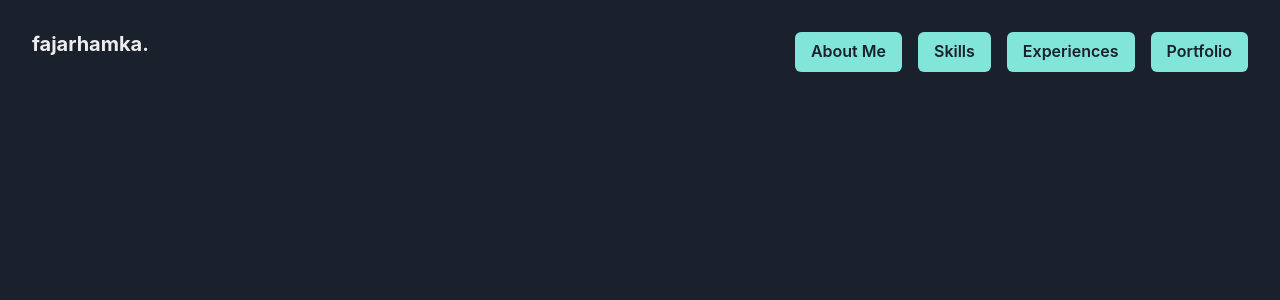
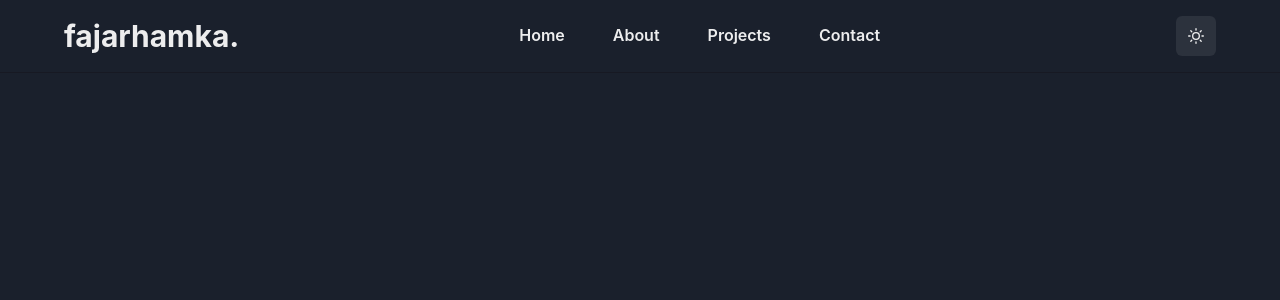
Before and after one commit to fajartd02/portfolio, a Next.js app: page / in a window 1280 px wide. Shown: the top 300 px of the page. Built offline with nearby package versions, Linux system fonts and the light colour scheme.

Commit message:
create a new header

```diff
--- a/components/Header.tsx
+++ b/components/Header.tsx
@@ -1,21 +1,144 @@
-import { Box, Button, ButtonGroup, Flex, Heading, Spacer } from '@chakra-ui/react'
-import React from 'react'
+import { useState } from "react";
+import {
+  Flex,
+  Spacer,
+  Box,
+  Heading,
+  Button,
+  useColorModeValue,
+  useDisclosure,
+  IconButton,
+  useColorMode,
+  Drawer,
+  DrawerOverlay,
+  DrawerContent,
+  DrawerCloseButton,
+  DrawerHeader,
+  DrawerBody,
+  Stack,
+  Text,
+} from "@chakra-ui/react";
+import { HamburgerIcon, MoonIcon, SunIcon } from "@chakra-ui/icons";
 
 function Header() {
+  const [isOpen, setIsOpen] = useState(false);
+  const { colorMode, toggleColorMode } = useColorMode();
+  const { isOpen: isDrawerOpen, onOpen, onClose } = useDisclosure();
+
+  const handleToggle = () => setIsOpen(!isOpen);
+
+  const links = [
+    {
+      href: "/",
+      label: "Home",
+    },
+    {
+      href: "/about",
+      label: "About",
+    },
+    {
+      href: "/projects",
+      label: "Projects",
+    },
+    {
+      href: "/contact",
+      label: "Contact",
+    },
+  ];
+
   return (
-    <Flex p={8}>
+    <Box
+      position="fixed"
+      top="0"
+      left="0"
+      right="0"
+      bg={useColorModeValue("white", "gray.800")}
+      borderBottom="1px"
+      borderColor={useColorModeValue("gray.200", "gray.900")}
+      width="full"
+      zIndex="10"
+    >
+      <Flex
+        align="center"
+        justify="space-between"
+        maxW="1200px"
+        margin="0 auto"
+        py="4"
+        px="6"
+      >
         <Box>
-            <Heading size='md'>fajarhamka.</Heading>
+          <Heading as="h1" size="lg">
+            fajarhamka.
+          </Heading>
         </Box>
-        <Spacer />
-        <ButtonGroup gap='2'>
-            <Button colorScheme='teal'>About Me</Button>
-            <Button colorScheme='teal'>Skills</Button>
-            <Button colorScheme='teal'>Experiences</Button>
-            <Button colorScheme='teal'>Portfolio</Button>
-        </ButtonGroup>
-    </Flex>
-  )
+        <Box display={{ base: "none", md: "block" }}>
+          <Stack direction="row" spacing="4">
+            {links.map((link) => (
+              <Button
+                key={link.href}
+                variant="ghost"
+                _hover={{ textDecoration: "none" }}
+              >
+                {link.label}
+              </Button>
+            ))}
+          </Stack>
+        </Box>
+        <Box>
+          {isOpen ? null : (
+            <Box display={{ base: "none", md: "block" }}>
+              <IconButton
+                aria-label="Toggle dark mode"
+                icon={colorMode === "light" ? <MoonIcon /> : <SunIcon />}
+                onClick={toggleColorMode}
+                size="md"
+                ml={{ md: "4" }}
+              />
+            </Box>
+          )}
+          <Box display={{ base: "block", md: "none" }}>
+            <IconButton
+              aria-label="Toggle navigation"
+              icon={<HamburgerIcon />}
+              size="md"
+              onClick={onOpen}
+              display={isOpen ? "none" : "flex"}
+            />
+          </Box>
+        </Box>
+      </Flex>
+      <Drawer isOpen={isDrawerOpen} placement="right" onClose={onClose}>
+        <DrawerOverlay />
+        <DrawerContent>
+          <DrawerCloseButton display="none" />
+          <DrawerHeader>Menu</DrawerHeader>
+          <DrawerBody>
+            <Stack spacing="4">
+              {links.map((link) => (
+                <Button
+                  key={link.href}
+                  variant="ghost"
+                  onClick={onClose}
+                  width="full"
+                >
+                  {link.label}
+                </Button>
+              ))}
+              <Button
+                variant="ghost"
+                width="full"
+                onClick={() => {
+                  toggleColorMode();
+                  onClose();
+                }}
+              >
+                Toggle dark mode
+              </Button>
+            </Stack>
+          </DrawerBody>
+        </DrawerContent>
+      </Drawer>
+    </Box>
+  );
 }
-
-export default Header
+export default Header;
```
